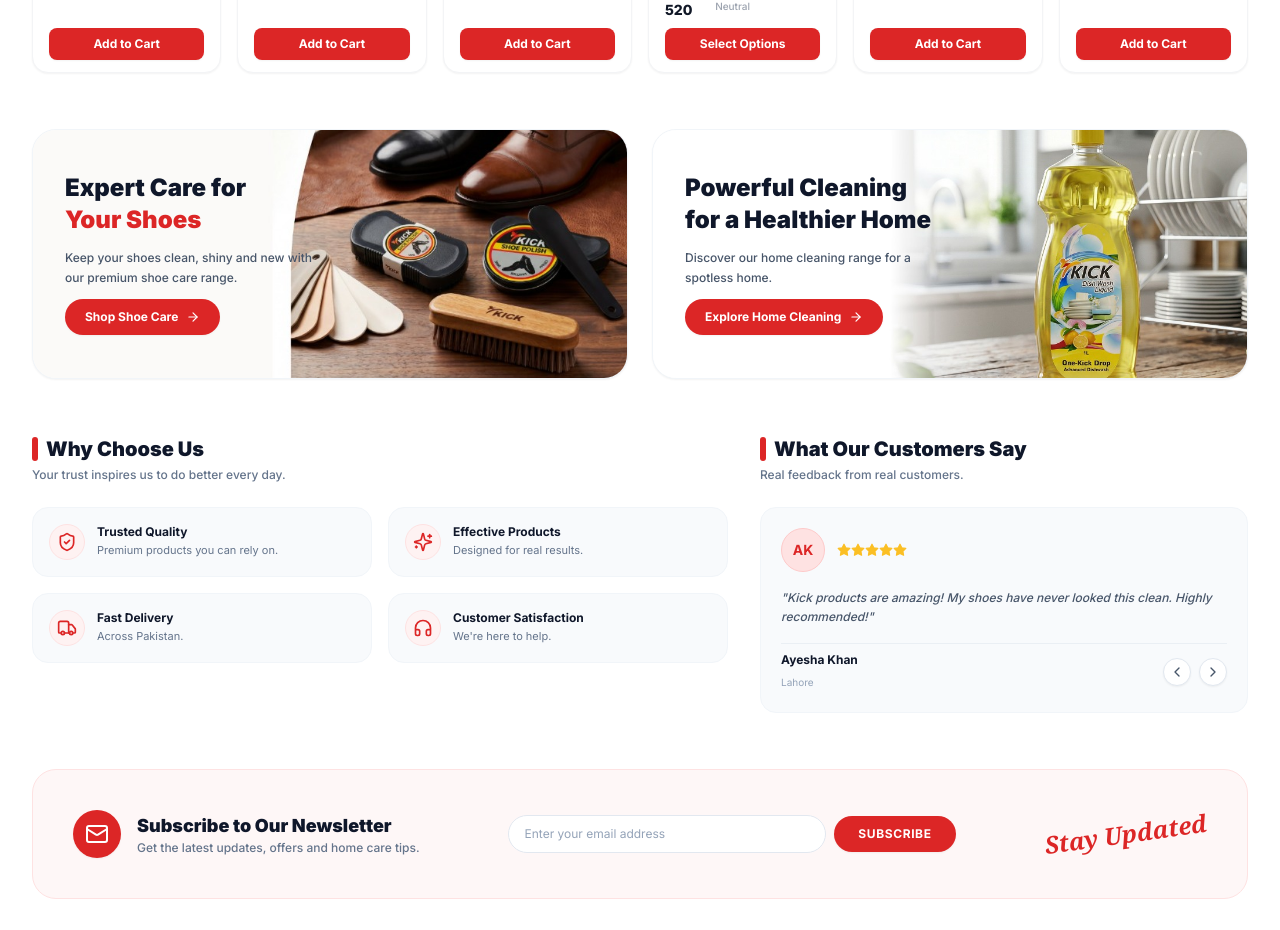
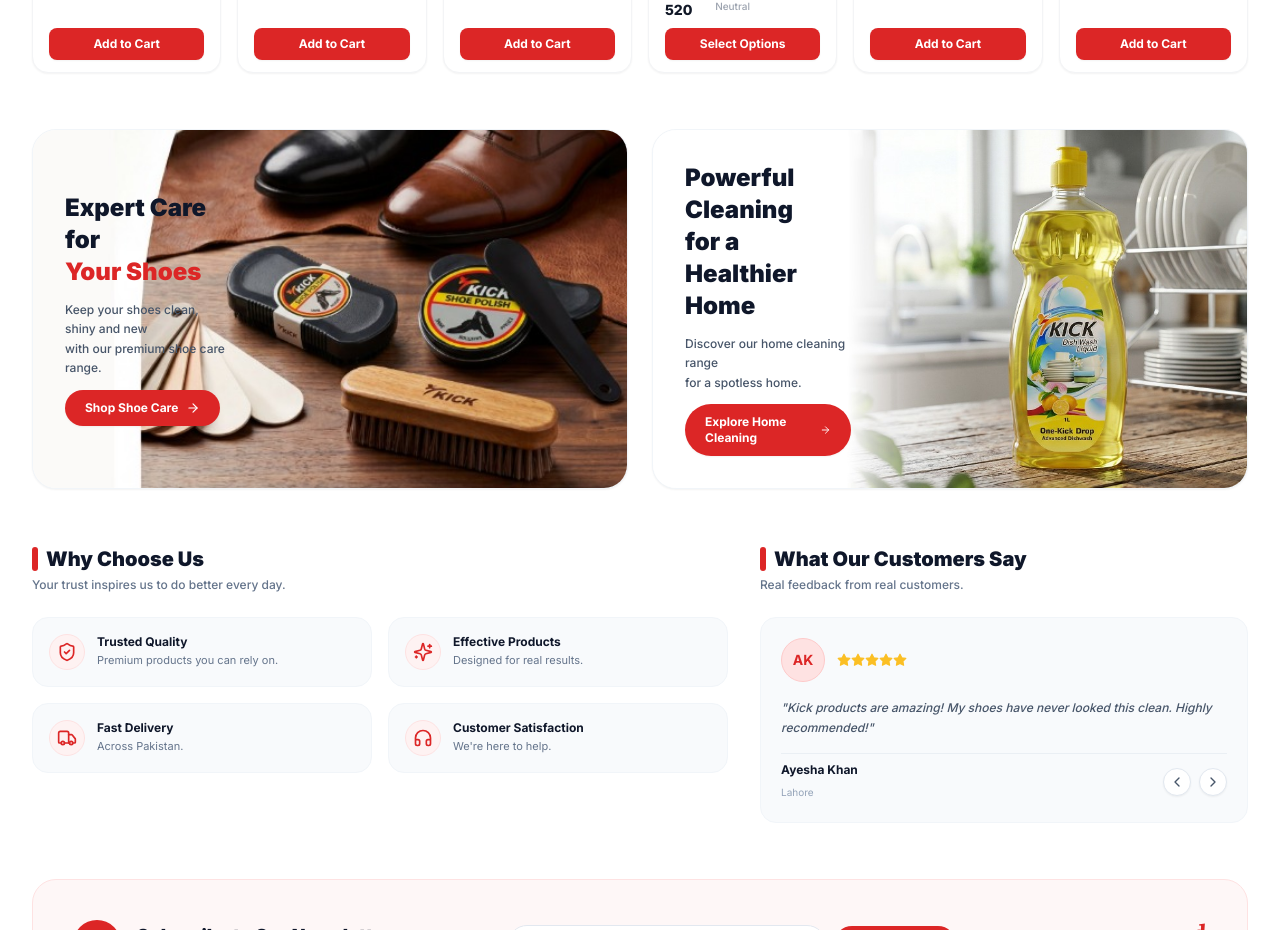
Before and after one commit to techbyrayyan/Kicks, a Next.js app: page / in a window 1280 px wide. Shown: the part 1432-2362 px from the top of the page. Built offline with nearby package versions, Linux system fonts and the light colour scheme; no server answers; the database is empty.

Commit message:
Format promo card subtitle line break and max width to prevent image overlap

```diff
--- a/app/page.jsx
+++ b/app/page.jsx
@@ -411,13 +411,14 @@
             />
 
             {/* Content Overlay */}
-            <div className="relative z-10 p-6 sm:p-8 max-w-xs space-y-3">
+            <div className="relative z-10 p-6 sm:p-8 max-w-[230px] space-y-3">
               <h3 className="text-xl sm:text-2xl font-black text-slate-900 leading-tight">
                 Expert Care for <br />
                 <span className="text-red-600">Your Shoes</span>
               </h3>
               <p className="text-xs text-slate-600 leading-relaxed font-medium">
-                Keep your shoes clean, shiny and new with our premium shoe care range.
+                Keep your shoes clean, shiny and new <br />
+                with our premium shoe care range.
               </p>
               <Link
                 href="/category/shoe-care"
@@ -441,13 +442,14 @@
             />
 
             {/* Content Overlay */}
-            <div className="relative z-10 p-6 sm:p-8 max-w-xs space-y-3">
+            <div className="relative z-10 p-6 sm:p-8 max-w-[230px] space-y-3">
               <h3 className="text-xl sm:text-2xl font-black text-slate-900 leading-tight">
                 Powerful Cleaning <br />
                 <span className="text-slate-900">for a Healthier Home</span>
               </h3>
               <p className="text-xs text-slate-600 leading-relaxed font-medium">
-                Discover our home cleaning range for a spotless home.
+                Discover our home cleaning range <br />
+                for a spotless home.
               </p>
               <Link
                 href="/category/home-cleaning"
```
Also changed, not shown: 1 other file (tests, documents, lock files or other folders).
